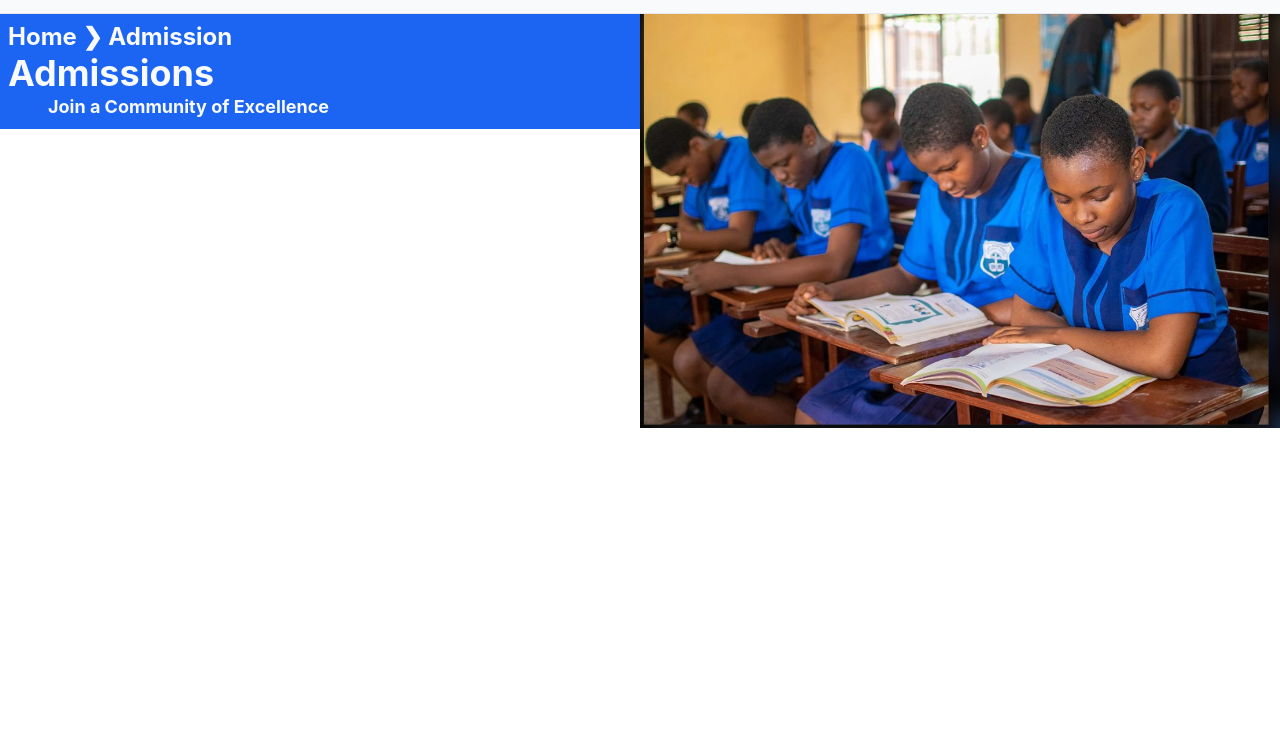
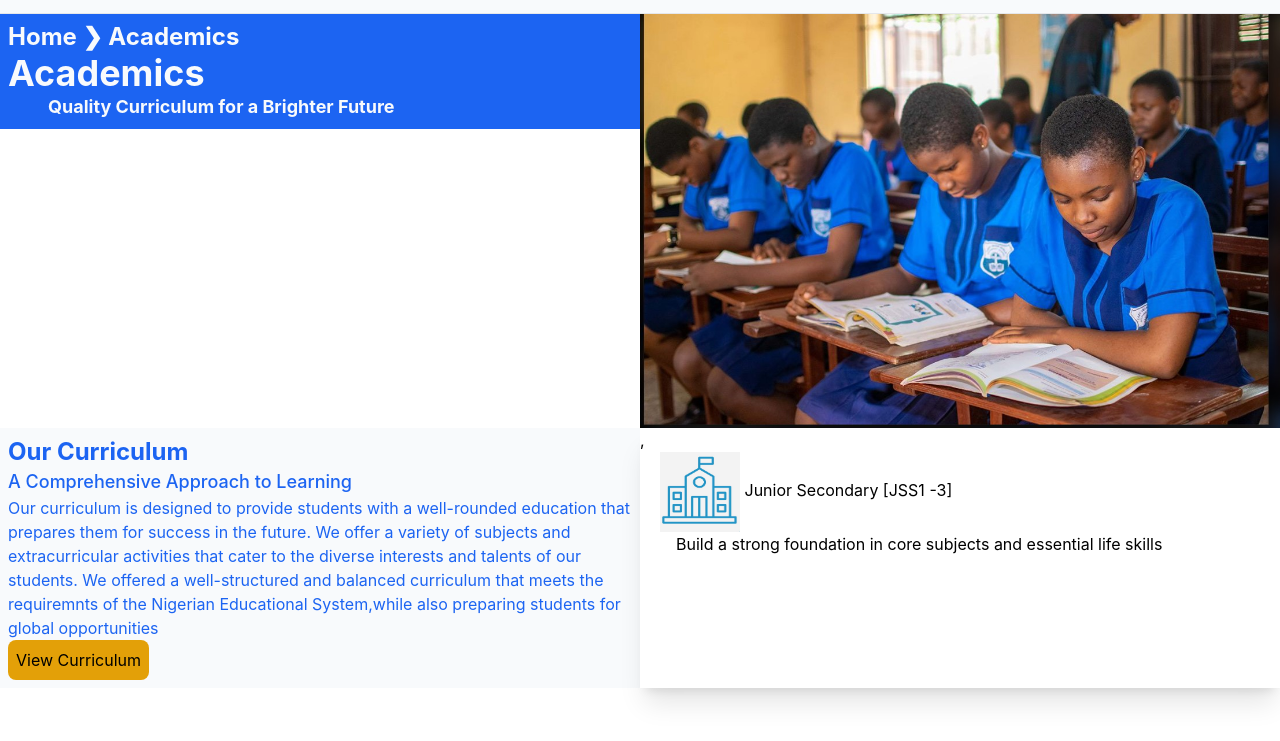
Before and after one commit to COOLESTRIDOY001/grandsuccess, a plain HTML site: page academic.html in a window 1280 px wide. Shown: the part 59-800 px from the top of the page. Drawn offline with nearby package versions, Linux system fonts and the light colour scheme.

Commit message:
first commit

```diff
--- a/academic.html
+++ b/academic.html
@@ -55,13 +55,28 @@
  <!-- ADMISSION HERO PAGE -->
     <section class="grid mt-18 sm:grid-cols-1 md:grid-cols-2 lg:grid-cols-2">
             <div class="bg-blue-600 h-[fit-content] w-full p-2">
-                    <p class="text-slate-50 font-bold text-2xl m-10"> <a href="#" class="focus:text-yellow-400">Home &#10095;  Admission</a> </p>
-                    <h1 class="text-4xl font-bold text-slate-50 m-10"> Admissions</h1>
-                    <b class="text-slate-50 text-lg m-10">Join a Community of Excellence</b>
+                    <p class="text-slate-50 font-bold text-2xl m-10"> <a href="#" class="focus:text-yellow-400">Home &#10095;  <a href="academic.html">Academics</a> </p>
+                    <h1 class="text-4xl font-bold text-slate-50 m-10"> Academics</h1>
+                    <b class="text-slate-50 text-lg m-10">Quality Curriculum for a Brighter Future</b>
             </div>
             <div><img src="/students.jpg" alt=""  class="w-full h-59 object-cover"></div>
     </section>
-
+            <!-- OUR CURRICULUM -->
+    <section class="grid sm:grid-cols-1 md:grid-cols-2 lg:grid-cols-2">
+        <div class=" bg-slate-50 h-[fit-content]  p-2">
+            <p class="text-blue-600 font-bold text-2xl m-10"> Our Curriculum </p>
+            <h1 class="text-lg font-medium text-blue-600 m-10"> A Comprehensive Approach to Learning</h1>
+            <p class="text-blue-600  m-10">Our curriculum is designed to provide students with a well-rounded education that prepares them for success in the future. We offer a variety of subjects and extracurricular activities that cater to the diverse interests and talents of our students. We offered a well-structured and balanced curriculum that meets the requiremnts of the Nigerian Educational System,while also preparing students for global opportunities</p>
+            <button class="bg-yellow-400 text-slate-50 p-2 rounded-lg ml-30  hover:bg-blue-700"><a href="https://lmis.nerdcportals.com.ng/s1_core">View Curriculum</a> </button>
+        </div>
+        <div class="shadow-xl">
+         ,<div> <p class="m-10 inline ml-5"><img src="secondary icon.jpg" alt="" class="w-20 inline ml-5 h-20">
+            Junior Secondary [JSS1 -3] <br>
+            <li class="inline m-9">Build a strong foundation in core subjects and essential life skills</li>
+          </p>
+          </div>
+        </div>
+    </section>
 
 
 
```
Also changed, not shown: contactus.html (+1 -1 lines).
